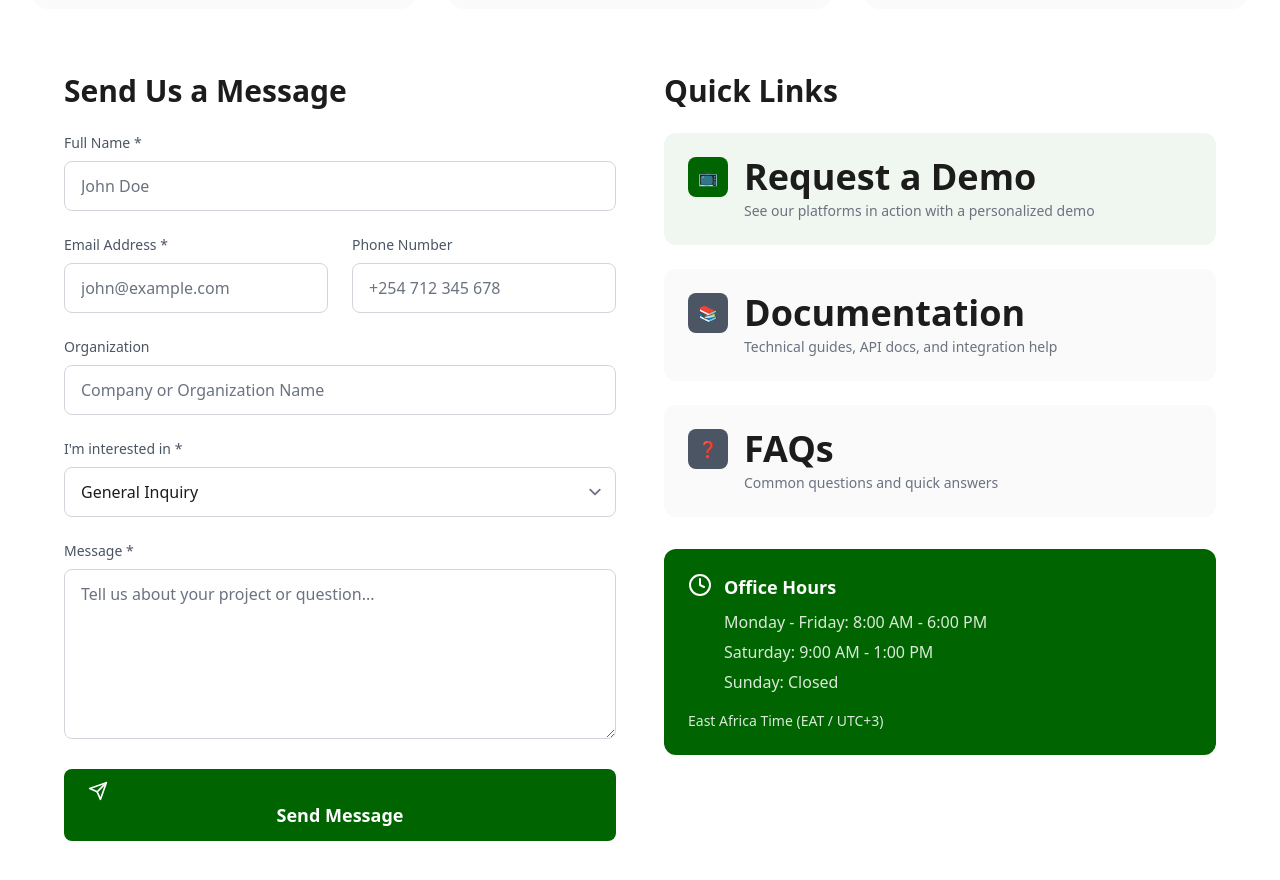
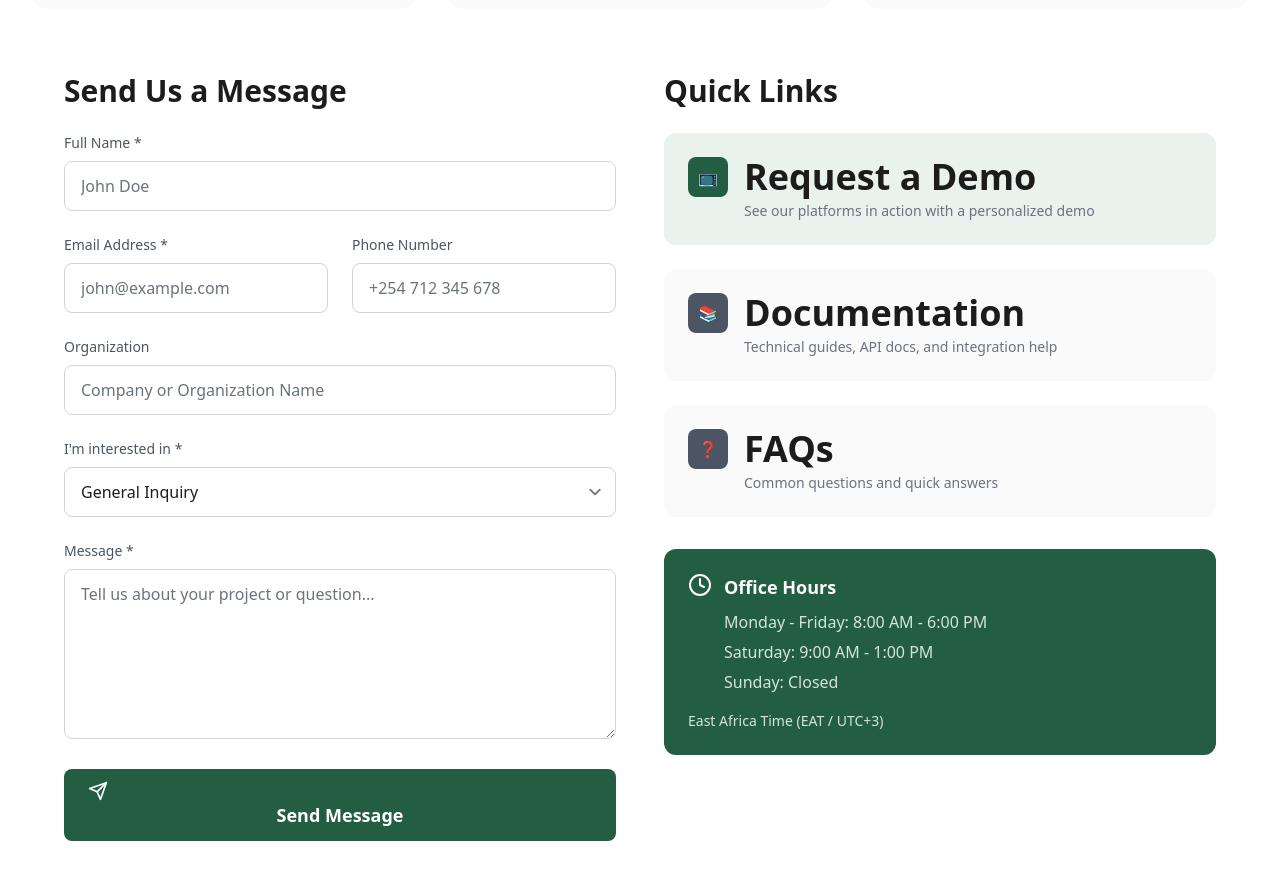
Before and after one commit to icp-smartprojects/rcfi-technology-website, a Next.js app: page /contact in a window 1280 px wide. Shown: the part 780-1660 px from the top of the page. Built offline with nearby package versions, Linux system fonts and the light colour scheme; no server answers.

Commit message:
Update V1: Apply configuration and component updates

```diff
--- a/next.config.js
+++ b/next.config.js
@@ -1,6 +1,5 @@
 /** @type {import('next').NextConfig} */
 const nextConfig = {
-  output: 'export',
   reactStrictMode: true,
   swcMinify: true,
   images: {
--- a/src/components/about/FinalCTA.jsx
+++ b/src/components/about/FinalCTA.jsx
@@ -3,7 +3,7 @@ import { FiArrowRight } from 'react-icons/fi'
 
 export default function AboutFinalCTA() {
   return (
-    <section className="py-24 px-4 bg-gradient-to-r from-green-600 to-green-700">
+    <section className="py-24 px-4 bg-gradient-to-r from-primary-600 to-primary-700">
       <div className="max-w-4xl mx-auto text-center text-white">
         <h2 className="text-4xl md:text-5xl font-bold mb-6">
           Join Us in Building Africa's Digital Future
--- a/src/components/about/MissionVisionValues.jsx
+++ b/src/components/about/MissionVisionValues.jsx
@@ -36,8 +36,8 @@ export default function MissionVisionValues() {
         <div className="grid md:grid-cols-2 gap-8 mb-20">
           {/* Mission */}
           <div className="bg-white rounded-2xl shadow-lg p-8 lg:p-12">
-            <div className="w-16 h-16 bg-green-100 rounded-xl flex items-center justify-center mb-6">
-              <FiTarget className="w-8 h-8 text-green-600" />
+            <div className="w-16 h-16 bg-primary-100 rounded-xl flex items-center justify-center mb-6">
+              <FiTarget className="w-8 h-8 text-primary-600" />
             </div>
             <h3 className="text-3xl font-bold text-gray-900 mb-4">Our Mission</h3>
             <p className="text-gray-600 text-lg leading-relaxed">
@@ -72,7 +72,7 @@ export default function MissionVisionValues() {
               return (
                 <div key={index} className="bg-white rounded-xl shadow-lg p-8 text-center hover:shadow-xl transition-shadow">
                   <div className="w-16 h-16 bg-gradient-to-br from-primary-200 to-primary-200 rounded-xl flex items-center justify-center mx-auto mb-4">
-                    <Icon className="w-8 h-8 text-green-600" />
+                    <Icon className="w-8 h-8 text-primary-600" />
                   </div>
                   <h4 className="text-xl font-bold text-gray-900 mb-3">{value.title}</h4>
                   <p className="text-gray-600">{value.description}</p>
--- a/src/components/about/Team.jsx
+++ b/src/components/about/Team.jsx
@@ -84,7 +84,7 @@ export default function Team() {
               {/* Content */}
               <div className="p-6">
                 <h3 className="text-xl font-bold text-gray-900 mb-1">{member.name}</h3>
-                <p className="text-green-600 font-semibold mb-2">{member.title}</p>
+                <p className="text-primary-600 font-semibold mb-2">{member.title}</p>
                 <p className="text-sm text-gray-600 mb-4">{member.role}</p>
                 <p className="text-gray-600 text-sm mb-4">{member.bio}</p>
 
@@ -92,7 +92,7 @@ export default function Team() {
                 <div className="flex items-center gap-4">
                   <a
                     href={member.linkedin}
-                    className="text-gray-400 hover:text-green-600 transition-colors"
+                    className="text-gray-400 hover:text-primary-600 transition-colors"
                     target="_blank"
                     rel="noopener noreferrer"
                   >
@@ -100,7 +100,7 @@ export default function Team() {
                   </a>
                   <a
                     href={`mailto:${member.email}`}
-                    className="text-gray-400 hover:text-green-600 transition-colors"
+                    className="text-gray-400 hover:text-primary-600 transition-colors"
                   >
                     <FiMail className="w-5 h-5" />
                   </a>
@@ -111,14 +111,14 @@ export default function Team() {
         </div>
 
         {/* Join Team CTA */}
-        <div className="mt-16 bg-gradient-to-r from-green-600 to-green-700 rounded-2xl p-8 lg:p-12 text-center text-white">
+        <div className="mt-16 bg-gradient-to-r from-primary-600 to-primary-700 rounded-2xl p-8 lg:p-12 text-center text-white">
           <h3 className="text-3xl font-bold mb-4">
             Join Our Team
           </h3>
-          <p className="text-xl text-green-100 mb-8 max-w-2xl mx-auto">
+          <p className="text-xl text-primary-100 mb-8 max-w-2xl mx-auto">
             We're always looking for talented individuals passionate about digital transformation
           </p>
-          <Link href="/about/careers" className="inline-block px-8 py-4 bg-white text-green-600 rounded-lg hover:bg-green-50 font-semibold text-lg transition-all">
+          <Link href="/about/careers" className="inline-block px-8 py-4 bg-white text-primary-600 rounded-lg hover:bg-primary-50 font-semibold text-lg transition-all">
             View Open Positions
           </Link>
         </div>
--- a/src/pages/contact/sales.jsx
+++ b/src/pages/contact/sales.jsx
@@ -67,19 +67,19 @@ export default function ContactSales() {
           </div>
 
           <div className="grid lg:grid-cols-3 gap-8 mb-12">
-            <div className="bg-primary-50 rounded-xl p-6 text-center">
+            <div className="bg-neutral-50 border border-primary-200 rounded-xl p-6 text-center">
               <FiPhone className="w-12 h-12 text-primary-600 mx-auto mb-4" />
               <h3 className="font-bold text-gray-900 mb-2">Call Us</h3>
               <p className="text-gray-600 mb-2">+254 754 134 704</p>
               <p className="text-sm text-gray-500">Mon-Fri, 8am-6pm EAT</p>
             </div>
-            <div className="bg-primary-50 rounded-xl p-6 text-center">
+            <div className="bg-neutral-50 border border-primary-200 rounded-xl p-6 text-center">
               <FiMail className="w-12 h-12 text-primary-600 mx-auto mb-4" />
               <h3 className="font-bold text-gray-900 mb-2">Email Us</h3>
               <p className="text-gray-600 mb-2">sales@rcfi.co.ke</p>
               <p className="text-sm text-gray-500">Response within 24 hours</p>
             </div>
-            <div className="bg-primary-50 rounded-xl p-6 text-center">
+            <div className="bg-neutral-50 border border-primary-200 rounded-xl p-6 text-center">
               <FiMessageSquare className="w-12 h-12 text-primary-600 mx-auto mb-4" />
               <h3 className="font-bold text-gray-900 mb-2">Live Chat</h3>
               <p className="text-gray-600 mb-2">Available Now</p>
--- a/src/styles/globals.css
+++ b/src/styles/globals.css
@@ -4,14 +4,14 @@
 
 /* Custom CSS Variables */
 :root {
-  --primary: #006400;
-  --primary-dark: #003d1a;
-  --secondary: #006400;
-  --secondary-dark: #003d1a;
-  --accent: #006400;
-  --success: #006400;
-  --warning: #006400;
-  --error: #006400;
+  --primary: #235e43;
+  --primary-dark: #153828;
+  --secondary: #235e43;
+  --secondary-dark: #153828;
+  --accent: #235e43;
+  --success: #235e43;
+  --warning: #235e43;
+  --error: #235e43;
   --neutral: #1C1C1C;
   --background: #FFFFFF;
   --surface: #F4F6F8;
@@ -33,7 +33,7 @@
     background-color: white;
     -webkit-font-smoothing: antialiased;
     -moz-osx-font-smoothing: grayscale;
-    background-image: radial-gradient(circle at 20% 50%, rgba(10, 61, 98, 0.03) 0%, transparent 50%), radial-gradient(circle at 80% 80%, rgba(26, 188, 156, 0.03) 0%, transparent 50%);
+    background-image: radial-gradient(circle at 20% 50%, rgba(35, 94, 67, 0.05) 0%, transparent 50%), radial-gradient(circle at 80% 80%, rgba(47, 118, 82, 0.04) 0%, transparent 50%);
   }
 
   .bg-with-logo {
@@ -115,43 +115,43 @@
   }
 
   .btn-primary {
-    background-color: #006400;
+    background-color: #235e43;
     color: white;
   }
 
   .btn-primary:hover {
-    background-color: #003d1a;
+    background-color: #153828;
   }
 
   .btn-primary:focus {
-    box-shadow: 0 0 0 3px rgba(0, 100, 0, 0.5);
+    box-shadow: 0 0 0 3px rgba(47, 118, 82, 0.45);
   }
 
   .btn-secondary {
-    background-color: #006400;
+    background-color: #235e43;
     color: white;
   }
 
   .btn-secondary:hover {
-    background-color: #003d1a;
+    background-color: #153828;
   }
 
   .btn-outline {
-    border: 2px solid #006400;
-    color: #006400;
+    border: 2px solid #235e43;
+    color: #235e43;
   }
 
   .btn-outline:hover {
-    background-color: #006400;
+    background-color: #235e43;
     color: white;
   }
 
   .btn-ghost {
-    color: #006400;
+    color: #235e43;
   }
 
   .btn-ghost:hover {
-    background-color: rgba(0, 100, 0, 0.05);
+    background-color: rgba(35, 94, 67, 0.08);
   }
 
   .card {
@@ -176,7 +176,7 @@
   }
 
   .input:focus {
-    outline: 2px solid #006400;
+    outline: 2px solid #2f7652;
     outline-offset: 2px;
     border-color: transparent;
   }
@@ -187,11 +187,11 @@
   }
 
   .gradient-primary {
-    background-image: linear-gradient(to right, #006400, rgba(0, 100, 0, 0.7));
+    background-image: linear-gradient(to right, #235e43, rgba(47, 118, 82, 0.8));
   }
 
   .gradient-secondary {
-    background-image: linear-gradient(to right, #006400, rgba(0, 100, 0, 0.7));
+    background-image: linear-gradient(to right, #235e43, rgba(47, 118, 82, 0.8));
   }
 
   .gradient-accent {
@@ -202,7 +202,7 @@
     background-clip: text;
     -webkit-background-clip: text;
     color: transparent;
-    background-image: linear-gradient(to right, #006400, #006400);
+    background-image: linear-gradient(to right, #235e43, #153828);
   }
 }
 
@@ -297,8 +297,8 @@
 }
 
 .spinner {
-  border: 3px solid rgba(14, 165, 233, 0.1);
-  border-top-color: #0ea5e9;
+  border: 3px solid rgba(47, 118, 82, 0.12);
+  border-top-color: #2f7652;
   border-radius: 50%;
   width: 40px;
   height: 40px;
@@ -306,12 +306,12 @@
 }
 
 ::selection {
-  background-color: rgba(14, 165, 233, 0.2);
-  color: #0369a1;
+  background-color: rgba(47, 118, 82, 0.2);
+  color: #0e241b;
 }
 
 *:focus-visible {
-  outline: 2px solid #0ea5e9;
+  outline: 2px solid #2f7652;
   outline-offset: 2px;
 }
 
--- a/tailwind.config.js
+++ b/tailwind.config.js
@@ -1,3 +1,17 @@
+const deepGreen = {
+  50: '#e9f2ec',
+  100: '#d4e5d9',
+  200: '#abcbb7',
+  300: '#7fb08f',
+  400: '#56916e',
+  500: '#2f7652',
+  600: '#235e43',
+  700: '#1c4a35',
+  800: '#153828',
+  900: '#0e241b',
+  950: '#07160f',
+}
+
 /** @type {import('tailwindcss').Config} */
 module.exports = {
   content: [
@@ -8,71 +22,11 @@ module.exports = {
   theme: {
     extend: {
       colors: {
-        primary: {
-          50: '#f0f7f0',
-          100: '#d9ead9',
-          200: '#b3d9b3',
-          300: '#7dc77d',
-          400: '#4cb54c',
-          500: '#2d8f2d',
-          600: '#006400',
-          700: '#005200',
-          800: '#003d1a',
-          900: '#002416',
-          950: '#001408',
-        },
-        secondary: {
-          50: '#f0f7f0',
-          100: '#d9ead9',
-          200: '#b3d9b3',
-          300: '#7dc77d',
-          400: '#4cb54c',
-          500: '#2d8f2d',
-          600: '#006400',
-          700: '#005200',
-          800: '#003d1a',
-          900: '#002416',
-          950: '#001408',
-        },
-        accent: {
-          50: '#f0f7f0',
-          100: '#d9ead9',
-          200: '#b3d9b3',
-          300: '#7dc77d',
-          400: '#4cb54c',
-          500: '#2d8f2d',
-          600: '#006400',
-          700: '#005200',
-          800: '#003d1a',
-          900: '#002416',
-          950: '#001408',
-        },
-        success: {
-          50: '#f0f7f0',
-          100: '#d9ead9',
-          200: '#b3d9b3',
-          300: '#7dc77d',
-          400: '#4cb54c',
-          500: '#2d8f2d',
-          600: '#006400',
-          700: '#005200',
-          800: '#003d1a',
-          900: '#002416',
-          950: '#001408',
-        },
-        error: {
-          50: '#f0f7f0',
-          100: '#d9ead9',
-          200: '#b3d9b3',
-          300: '#7dc77d',
-          400: '#4cb54c',
-          500: '#2d8f2d',
-          600: '#006400',
-          700: '#005200',
-          800: '#003d1a',
-          900: '#002416',
-          950: '#001408',
-        },
+        primary: deepGreen,
+        secondary: deepGreen,
+        accent: deepGreen,
+        success: deepGreen,
+        error: deepGreen,
         neutral: {
           50: '#fafafa',
           100: '#f5f5f5',
```
Also changed, not shown: src/components/about/CompanyOverview.jsx (+5 -5 lines), src/components/about/Hero.jsx (+7 -7 lines), src/components/about/PartnersEcosystem.jsx (+27 -10 lines), src/components/about/Timeline.jsx (+6 -6 lines), src/utils/constants.js (+67 -66 lines).
